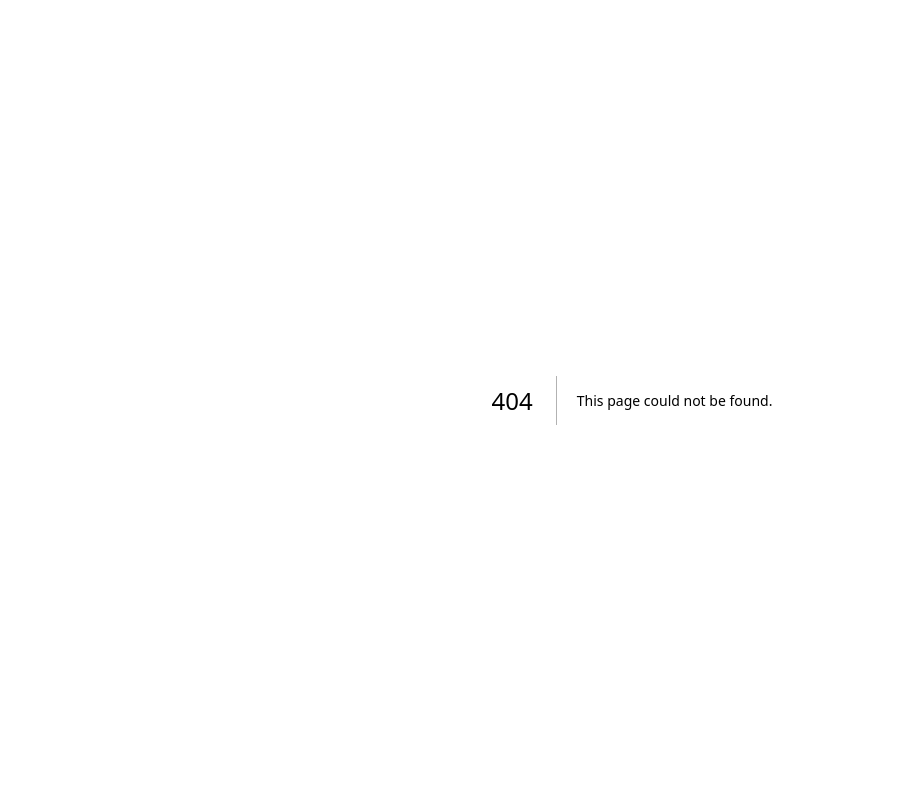
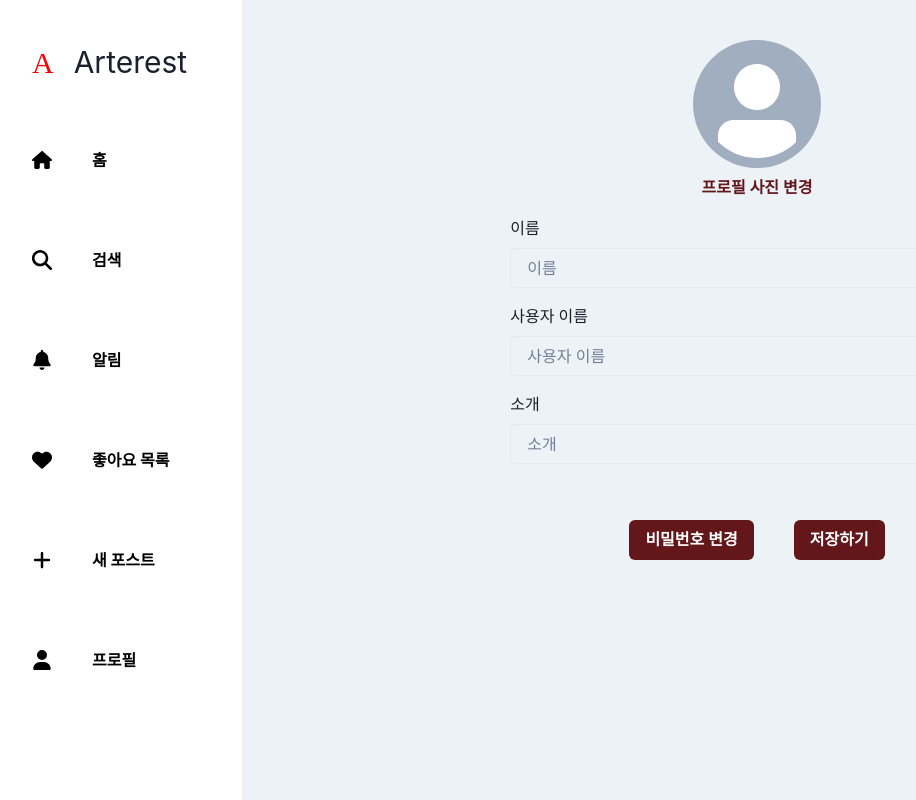
Before and after one commit to DevTraces/FrontEnd, a Next.js app: page /accounts/edit in a window 1280 px wide. Before the commit this address had no page. Shown: the whole page, without its empty margins (8-924 px from the left). Built offline with nearby package versions, Linux system fonts and the light colour scheme.

Commit message:
refactor: edit file, directory names - profile -> account - setting -> edit

```diff
--- /dev/null
+++ b/src/pages/accounts/edit/components/LabeledInput.tsx
@@ -0,0 +1,33 @@
+import {
+  FormLabel,
+  Input,
+  FormHelperText,
+  FormErrorMessage,
+  Text
+} from "@chakra-ui/react";
+
+type LabeledInputProps = {
+  isError: boolean;
+  labelText: string;
+  helperText: string;
+  ErrorText: string;
+};
+
+export default function LabeledInput({
+  isError,
+  labelText,
+  helperText,
+  ErrorText
+}: LabeledInputProps) {
+  return (
+    <FormLabel lineHeight={10}>
+      <Text>{labelText}</Text>
+      <Input type="text" placeholder={labelText} />
+      {!isError ? (
+        <FormHelperText color="gray.500">{helperText}</FormHelperText>
+      ) : (
+        <FormErrorMessage>{ErrorText}</FormErrorMessage>
+      )}
+    </FormLabel>
+  );
+}
--- /dev/null
+++ b/src/pages/accounts/edit/index.tsx
@@ -0,0 +1,76 @@
+import NavLayout from "@/components/NavLayout";
+import {
+  Avatar,
+  Button,
+  Container,
+  FormControl,
+  HStack,
+  VStack
+} from "@chakra-ui/react";
+import Head from "next/head";
+import { useRouter } from "next/router";
+import LabeledInput from "./components/LabeledInput";
+
+export default function Setting() {
+  const router = useRouter();
+  const isError = true;
+  return (
+    <NavLayout>
+      <Head>
+        <title>Arterest | Setting</title>
+      </Head>
+      <Container>
+        <VStack padding={10} w="full">
+          <FormControl>
+            <Container centerContent>
+              <Avatar size="2xl" />
+              <Button bg="none" color="red.900">
+                프로필 사진 변경
+              </Button>
+            </Container>
+
+            <LabeledInput
+              isError={isError}
+              labelText="이름"
+              helperText="사람들이 이름, 별명 또는 비즈니스 이름 등 회원님의 알려진 이름을 사용하여 회원님의 계정을 찾을 수 있도록 도와주세요."
+              ErrorText="이름을 입력해주세요"
+            />
+            <LabeledInput
+              isError={isError}
+              labelText="사용자 이름"
+              helperText="사람들이 이름, 별명 또는 비즈니스 이름 등 회원님의 알려진 이름을 사용하여 회원님의 계정을 찾을 수 있도록 도와주세요."
+              ErrorText="사용자 이름을 입력해주세요"
+            />
+            <LabeledInput
+              isError={isError}
+              labelText="소개"
+              helperText="0/150"
+              ErrorText="사용자 소개를 입력해주세요"
+            />
+          </FormControl>
+
+          <HStack p={10} spacing={10}>
+            <Button
+              bg="red.900"
+              color="white"
+              onClick={() => {
+                router.push("/feed");
+              }}
+            >
+              비밀번호 변경
+            </Button>
+            <Button
+              bg="red.900"
+              color="white"
+              onClick={() => {
+                router.push("/feed");
+              }}
+            >
+              저장하기
+            </Button>
+          </HStack>
+        </VStack>
+      </Container>
+    </NavLayout>
+  );
+}
--- a/src/pages/feed/constants/nav.ts
+++ b/src/pages/feed/constants/nav.ts
@@ -20,7 +20,7 @@ export const NAVS: Nav[] = [
   { key: "alert", icon: faBell, title: "알림", href: "/alert" },
   { key: "like", icon: faHeart, title: "좋아요 목록", href: "/like" },
   { key: "newPost", icon: faPlus, title: "새 포스트", href: "/newPost" },
-  { key: "profile", icon: faUser, title: "프로필", href: "/profile" }
+  { key: "profile", icon: faUser, title: "프로필", href: "/1" }
 ];
 
 export default { NAVS };
```
